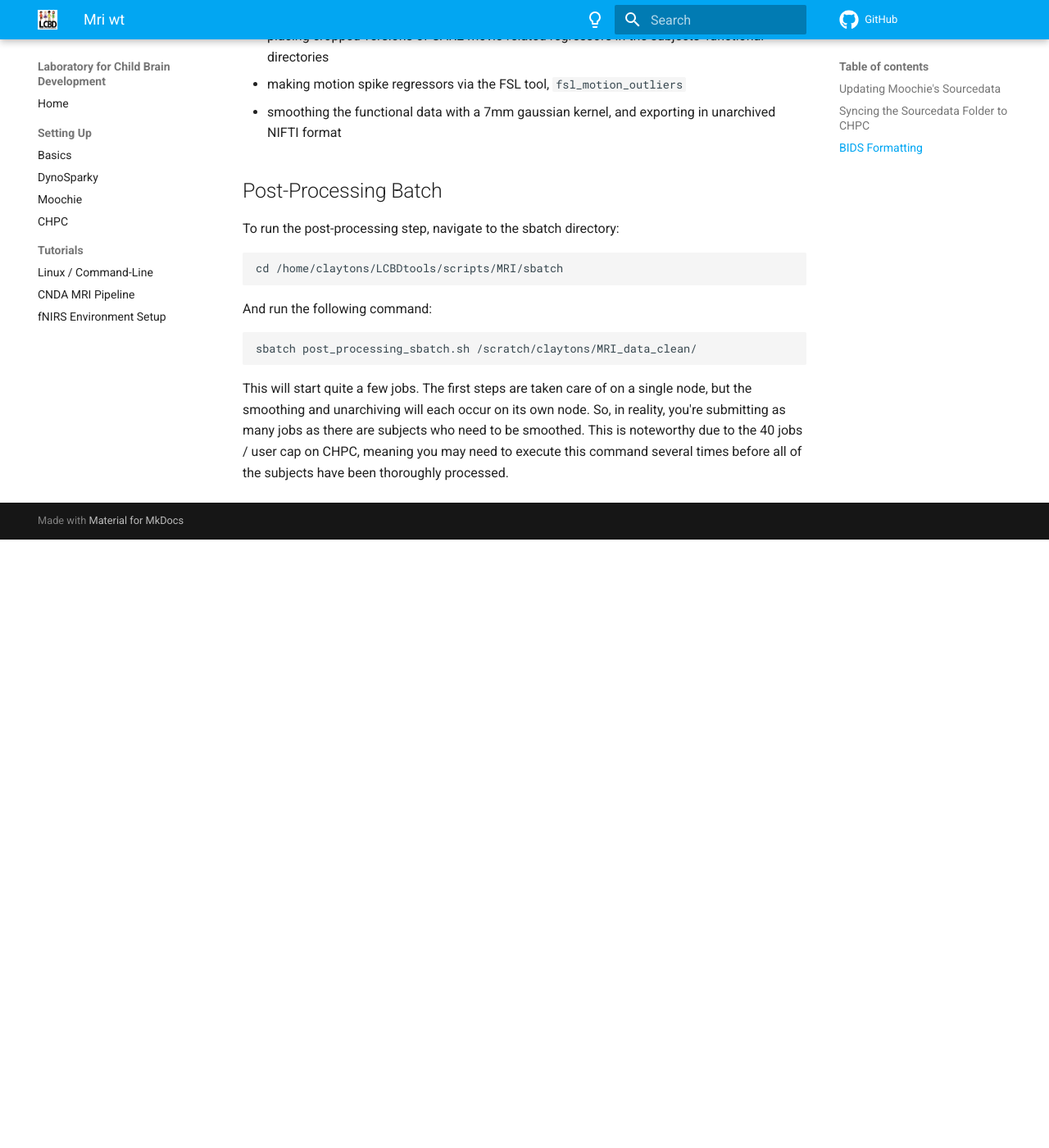
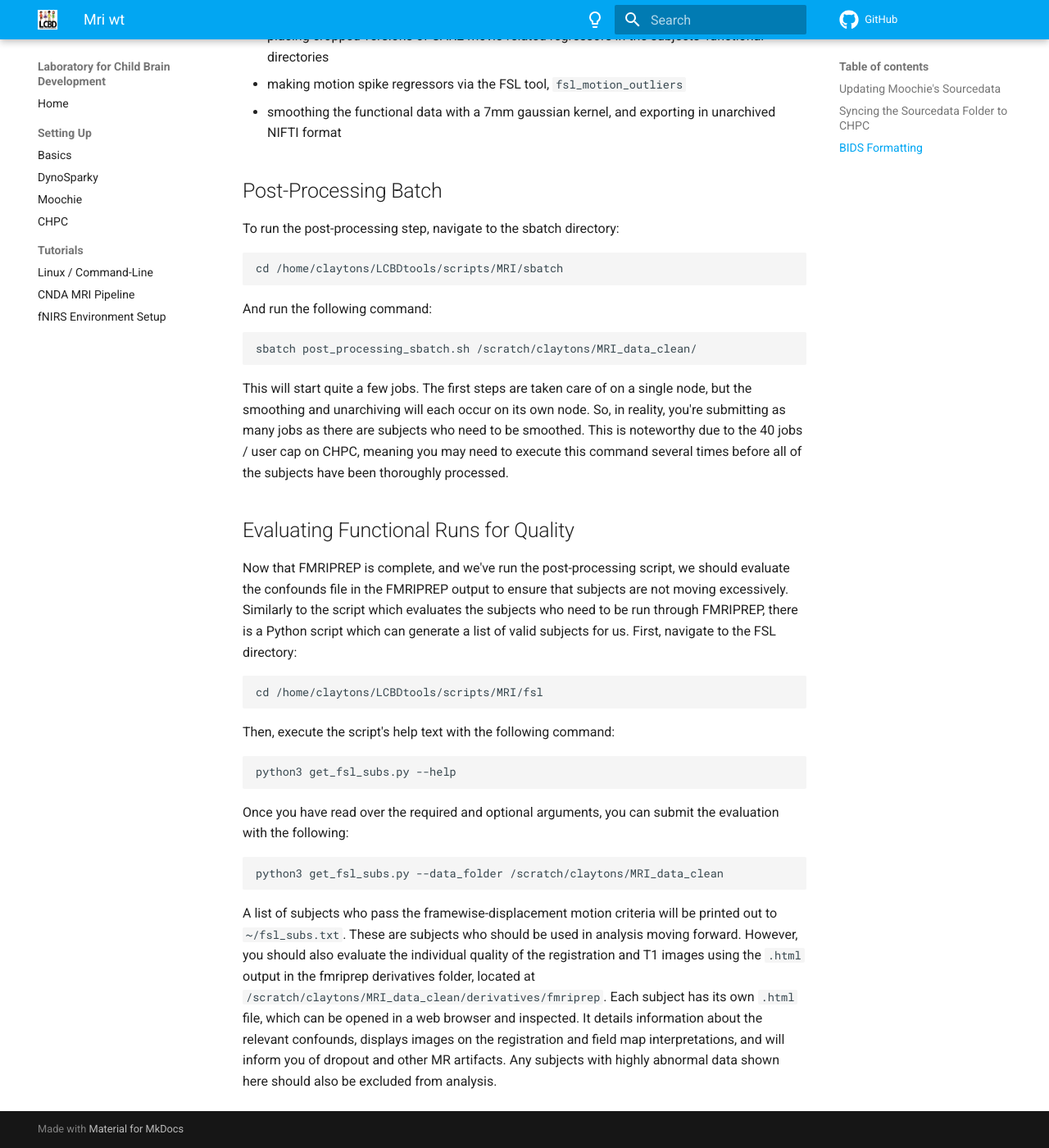
Before and after one commit to ChildBrainLab/ChildBrainLab.github.io, an MkDocs documentation site: the page built from docs/tutorials/mri_wt.md, in a window 1280 px wide and 1400 px high, scrolled down 2837 px. Shown: the whole window at 82% size. Built offline with MkDocs 1.6.1 and Material for MkDocs 9.7.7, drawn with Linux system fonts in a browser that asks for light colours; comment, search, counter and statistics services are not loaded; before the commit the page ends 3495 px from its top, so only the background shows below that.

Commit message:
Update mri_wt.md

```diff
--- a/docs/tutorials/mri_wt.md
+++ b/docs/tutorials/mri_wt.md
@@ -97,3 +97,18 @@ And run the following command:
     sbatch post_processing_sbatch.sh /scratch/claytons/MRI_data_clean/
 
 This will start quite a few jobs. The first steps are taken care of on a single node, but the smoothing and unarchiving will each occur on its own node. So, in reality, you're submitting as many jobs as there are subjects who need to be smoothed. This is noteworthy due to the 40 jobs / user cap on CHPC, meaning you may need to execute this command several times before all of the subjects have been thoroughly processed.
+
+## Evaluating Functional Runs for Quality
+Now that FMRIPREP is complete, and we've run the post-processing script, we should evaluate the confounds file in the FMRIPREP output to ensure that subjects are not moving excessively. Similarly to the script which evaluates the subjects who need to be run through FMRIPREP, there is a Python script which can generate a list of valid subjects for us. First, navigate to the FSL directory:
+
+    cd /home/claytons/LCBDtools/scripts/MRI/fsl
+
+Then, execute the script's help text with the following command:
+
+    python3 get_fsl_subs.py --help
+
+Once you have read over the required and optional arguments, you can submit the evaluation with the following:
+
+    python3 get_fsl_subs.py --data_folder /scratch/claytons/MRI_data_clean
+
+A list of subjects who pass the framewise-displacement motion criteria will be printed out to `~/fsl_subs.txt`. These are subjects who should be used in analysis moving forward. However, you should also evaluate the individual quality of the registration and T1 images using the `.html` output in the fmriprep derivatives folder, located at `/scratch/claytons/MRI_data_clean/derivatives/fmriprep`. Each subject has its own `.html` file, which can be opened in a web browser and inspected. It details information about the relevant confounds, displays images on the registration and field map interpretations, and will inform you of dropout and other MR artifacts. Any subjects with highly abnormal data shown here should also be excluded from analysis.
```
